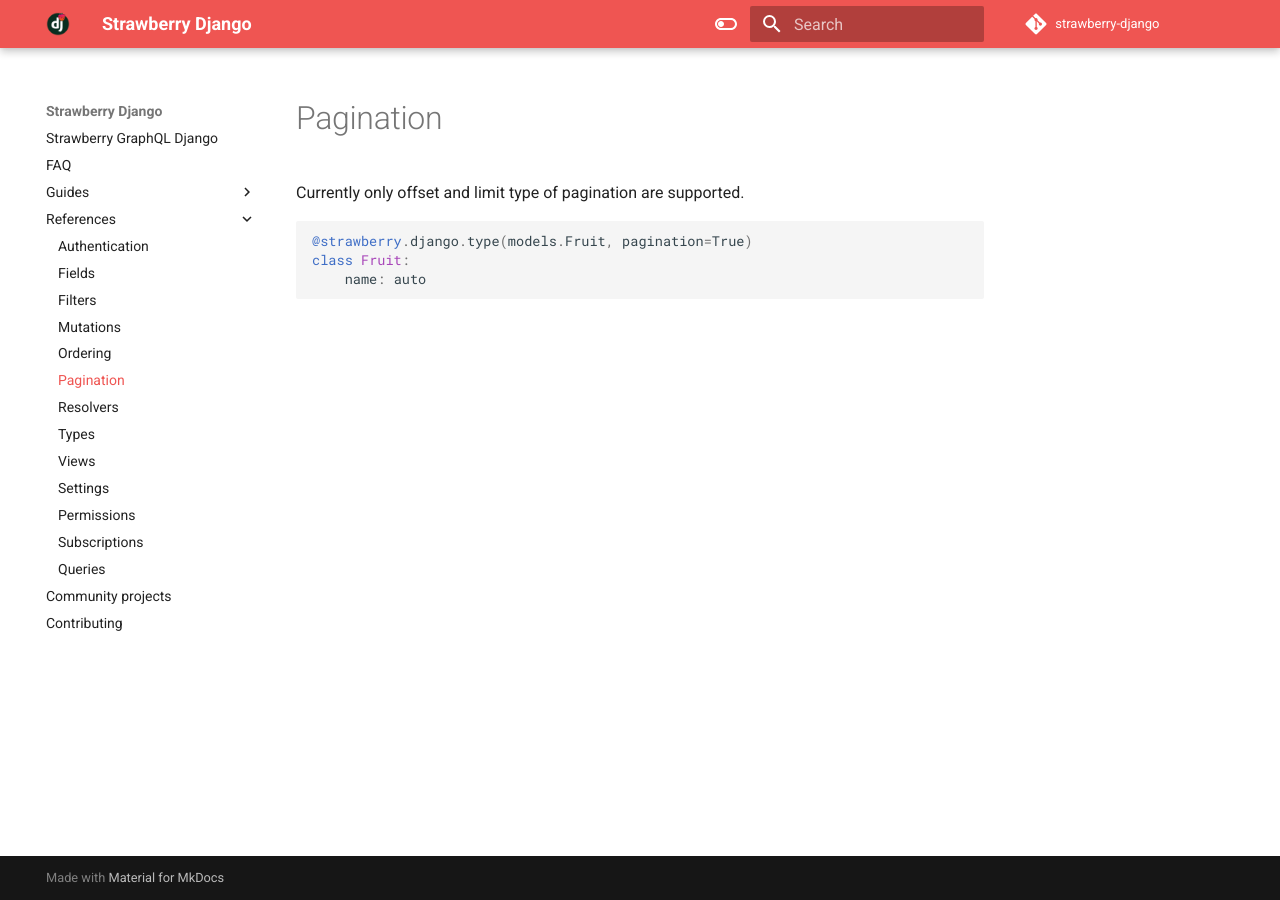
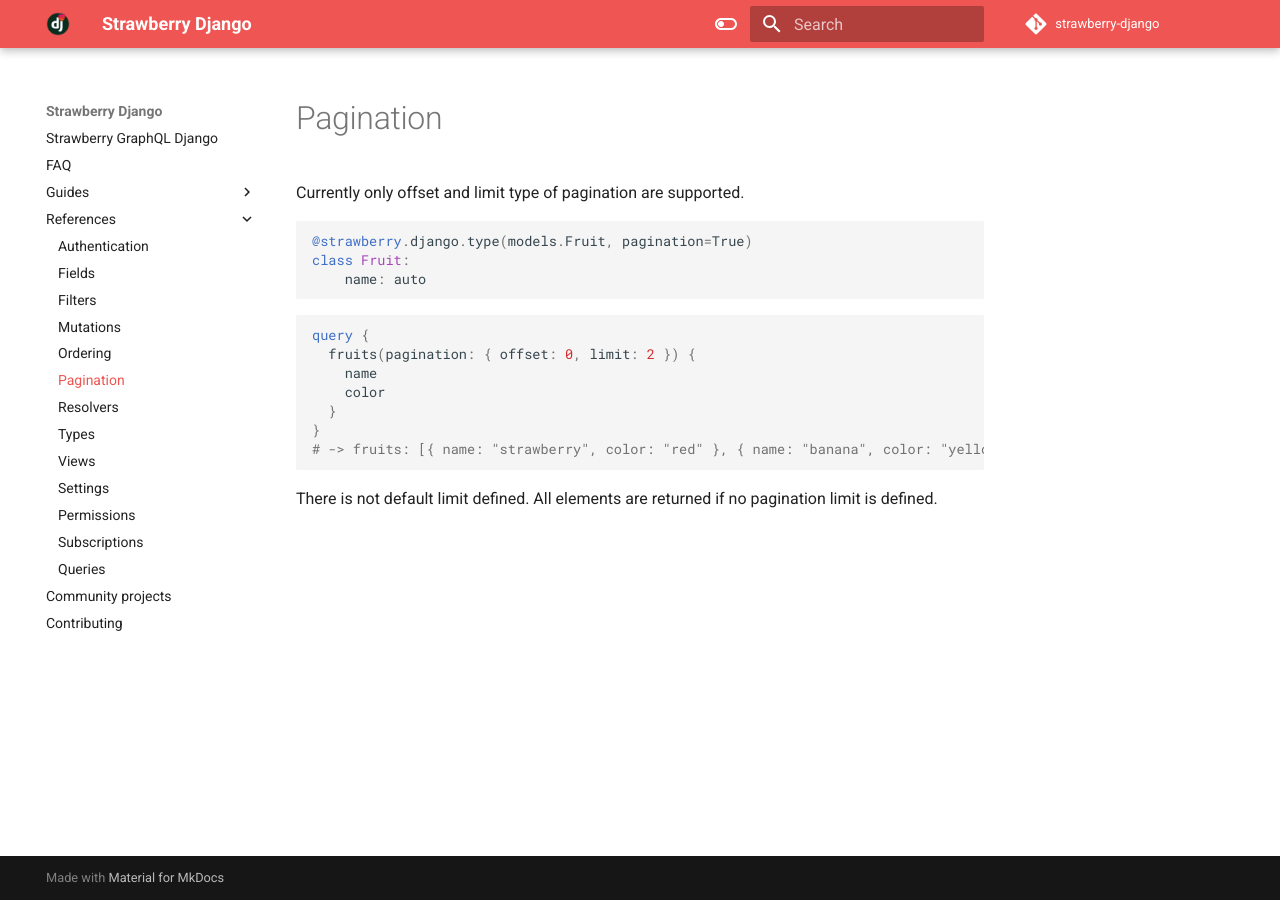
Before and after one commit to strawberry-graphql/strawberry-django, an MkDocs documentation site: the page built from docs/references/pagination.md, in a window 1280 px wide. Built offline with MkDocs 1.6.1 and Material for MkDocs 9.7.7, drawn with Linux system fonts in a browser that asks for light colours; comment, search, counter and statistics services are not loaded.

Commit message:
Update pagination.md
Pagination example

````diff
--- a/docs/references/pagination.md
+++ b/docs/references/pagination.md
@@ -7,3 +7,16 @@
 class Fruit:
     name: auto
 ```
+
+
+```graphql
+query {
+  fruits(pagination: { offset: 0, limit: 2 }) {
+    name
+    color
+  }
+}
+# -> fruits: [{ name: "strawberry", color: "red" }, { name: "banana", color: "yellow" }]
+```
+
+There is not default limit defined. All elements are returned if no pagination limit is defined.
````
